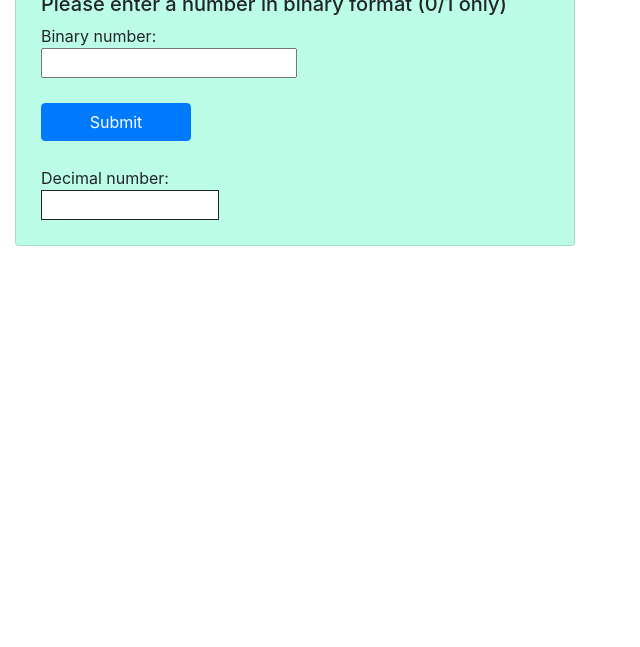
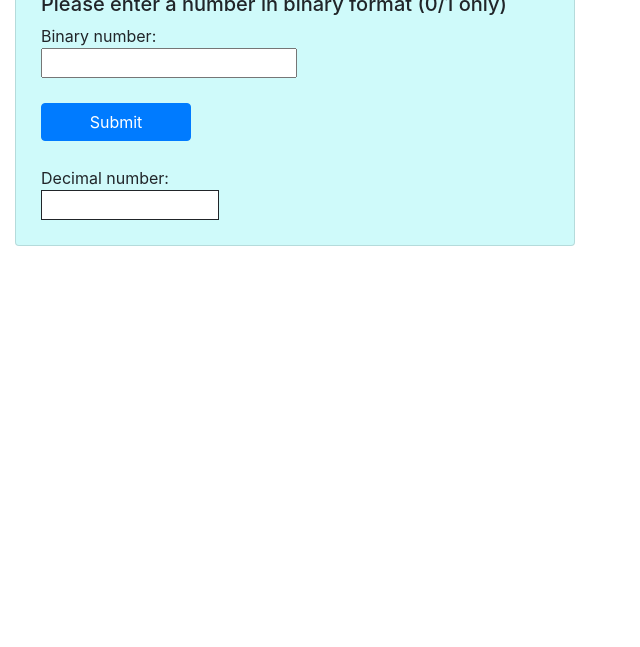
Before and after one commit to dirk-dev/binary_to_decimal_converter, a plain HTML site: page binary_converter.html in a window 1280 px wide. Shown: the part 153-800 px from the top of the page, without its empty margins (0-640 px from the left). Drawn offline with nearby package versions, Linux system fonts and the light colour scheme.

Commit message:
minor style changes

```diff
--- a/style.css
+++ b/style.css
@@ -10,7 +10,7 @@
 .card {
     padding:25px;
     margin: 15px;
-    background-color: rgb(188, 253, 231);
+    background-color: rgb(207, 250, 250);
 }
 
 #decimalNum {
```
